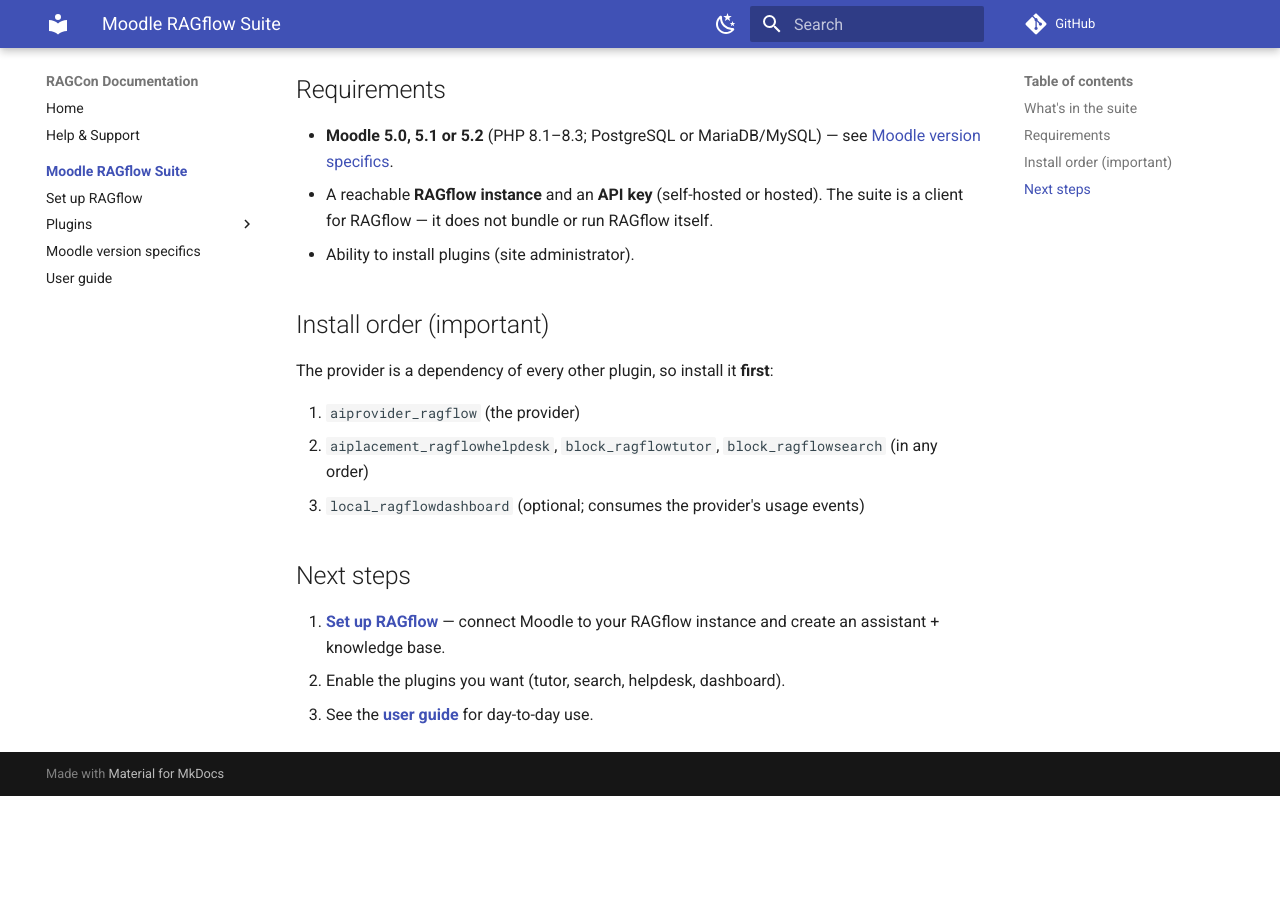
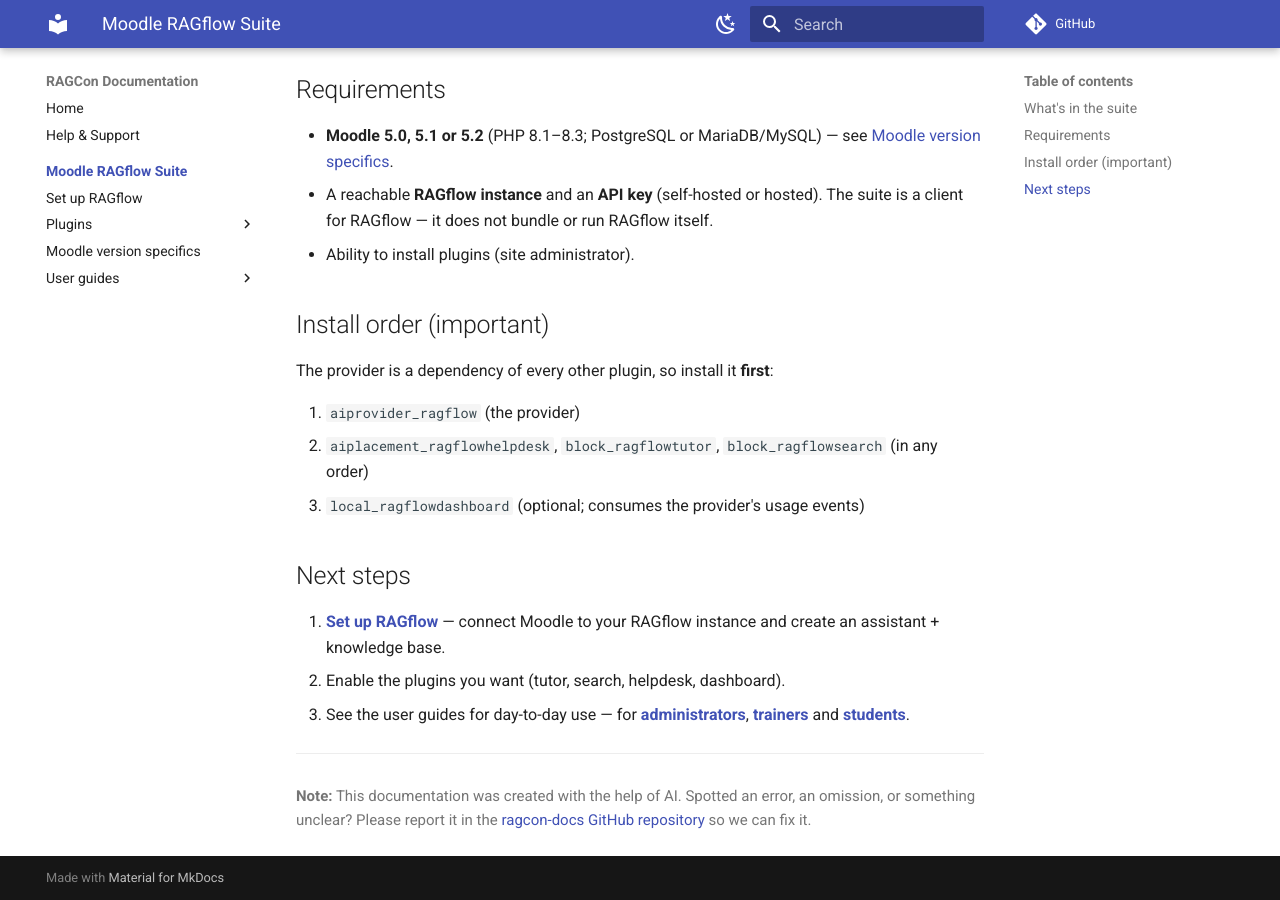
Before and after one commit to ragcon-ai/ragcon-docs, an MkDocs documentation site: the page built from docs/moodle-ragflow/index.md, in a window 1280 px wide and 900 px high, scrolled down 753 px. Built offline with MkDocs 1.6.1 and Material for MkDocs 9.7.7, drawn with Linux system fonts in a browser that asks for light colours; comment, search, counter and statistics services are not loaded; before the commit the page ends 1549 px from its top, so only the background shows below that.

Commit message:
Split user guides (admin/trainer/student) with FAQs + global AI-notice footer
Replace the single user guide with three audience-specific guides — for
administrators, trainers and students — each ending with an FAQ. Add a global
per-page footer (via a theme override) noting the documentation is AI-assisted
and pointing readers to the ragcon-docs GitHub repository to report errors; it
appears on every page, including future ones.

Co-authored-by: Andre-learnbox <190774222+Andre-learnbox@users.noreply.github.com>
Co-authored-by: Claude Opus 4.8 <noreply@anthropic.com>

```diff
--- a/docs/moodle-ragflow/index.md
+++ b/docs/moodle-ragflow/index.md
@@ -36,4 +36,6 @@ The provider is a dependency of every other plugin, so install it **first**:
 1. **[Set up RAGflow](setup-ragflow.md)** — connect Moodle to your RAGflow instance and create an
    assistant + knowledge base.
 2. Enable the plugins you want (tutor, search, helpdesk, dashboard).
-3. See the **[user guide](user-guide.md)** for day-to-day use.
+3. See the user guides for day-to-day use — for
+   **[administrators](guides/admin.md)**, **[trainers](guides/trainer.md)** and
+   **[students](guides/student.md)**.
--- a/mkdocs.yml
+++ b/mkdocs.yml
@@ -6,6 +6,7 @@ edit_uri: edit/main/docs/
 
 theme:
   name: material
+  custom_dir: overrides
   features:
     - navigation.sections
     - navigation.top
@@ -57,4 +58,7 @@ nav:
           - Helpdesk placement: moodle-ragflow/plugins/helpdesk.md
           - Usage dashboard: moodle-ragflow/plugins/dashboard.md
       - Moodle version specifics: moodle-ragflow/moodle-version-notes.md
-      - User guide: moodle-ragflow/user-guide.md
+      - User guides:
+          - For administrators: moodle-ragflow/guides/admin.md
+          - For trainers: moodle-ragflow/guides/trainer.md
+          - For students: moodle-ragflow/guides/student.md
--- /dev/null
+++ b/overrides/main.html
@@ -0,0 +1,18 @@
+{% extends "base.html" %}
+
+{#
+  Global per-page footer note, appended to the content of EVERY page (current and future):
+  a transparency note that the documentation was AI-assisted, plus where to report errors.
+#}
+{% block content %}
+  {{ super() }}
+  <hr>
+  <div class="ragcon-ai-notice" style="font-size:0.75rem;color:var(--md-default-fg-color--light);margin-top:1.5rem">
+    <p>
+      <strong>Note:</strong> This documentation was created with the help of AI.
+      Spotted an error, an omission, or something unclear? Please report it in the
+      <a href="https://github.com/ragcon-ai/ragcon-docs/issues">ragcon-docs GitHub repository</a>
+      so we can fix it.
+    </p>
+  </div>
+{% endblock %}
```
Also changed, not shown: docs/moodle-ragflow/guides/admin.md (added, +88 -0 lines), docs/moodle-ragflow/guides/student.md (added, +55 -0 lines), docs/moodle-ragflow/guides/trainer.md (added, +80 -0 lines), docs/moodle-ragflow/user-guide.md (deleted, +0 -36 lines).
